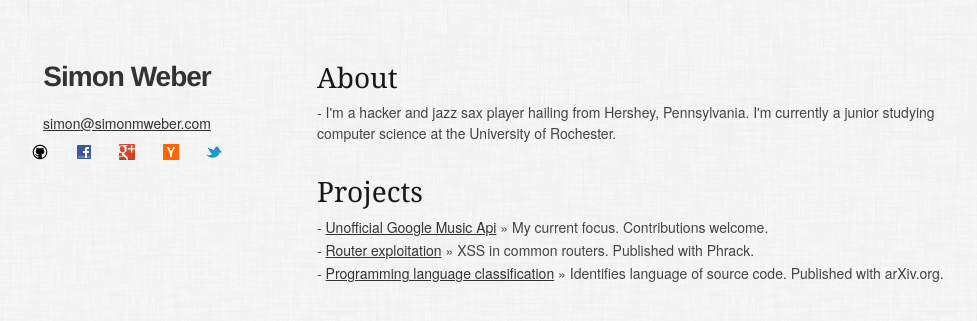
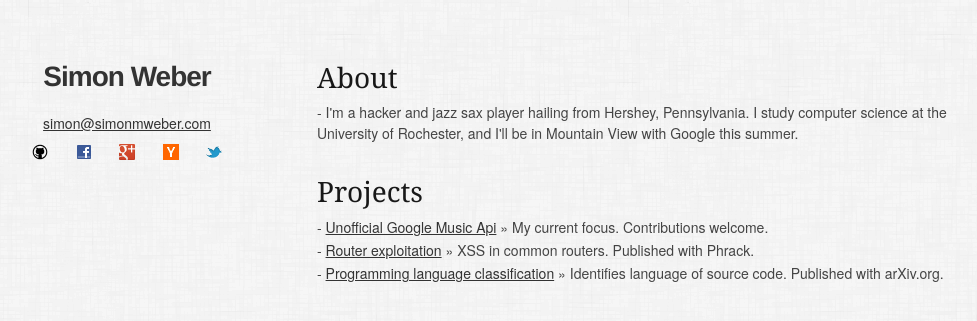
Before and after one commit to simon-weber/simon-weber.github.com, a Jekyll site: the page built from index.html, in a window 1280 px wide. Shown: the top 321 px of the page, without its empty margins (153-1130 px from the left). Built offline with Jekyll 4.4.1, drawn with Linux system fonts in a browser that asks for light colours; nearby versions of some CDN libraries.

Commit message:
update about line

```diff
--- a/index.html
+++ b/index.html
@@ -4,7 +4,7 @@ title: Simon Weber
 ---
 <div class="landing-item">
   <h3>About</h3>
-  - I'm a hacker and jazz sax player hailing from Hershey, Pennsylvania. I'm currently a junior studying computer science at the University of Rochester.
+  - I'm a hacker and jazz sax player hailing from Hershey, Pennsylvania. I study computer science at the University of Rochester, and I'll be in Mountain View with Google this summer.
 </div>
 
 
```
